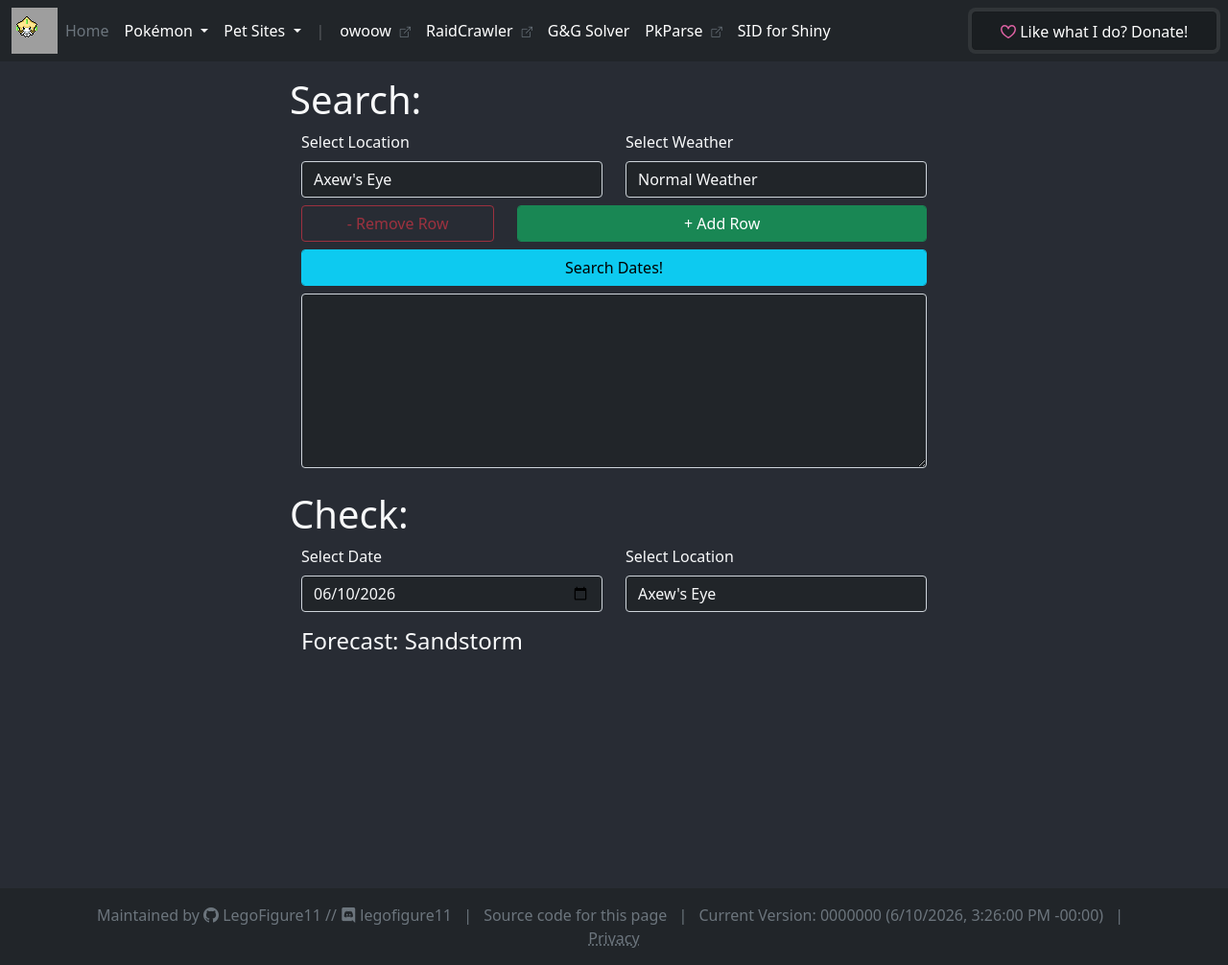
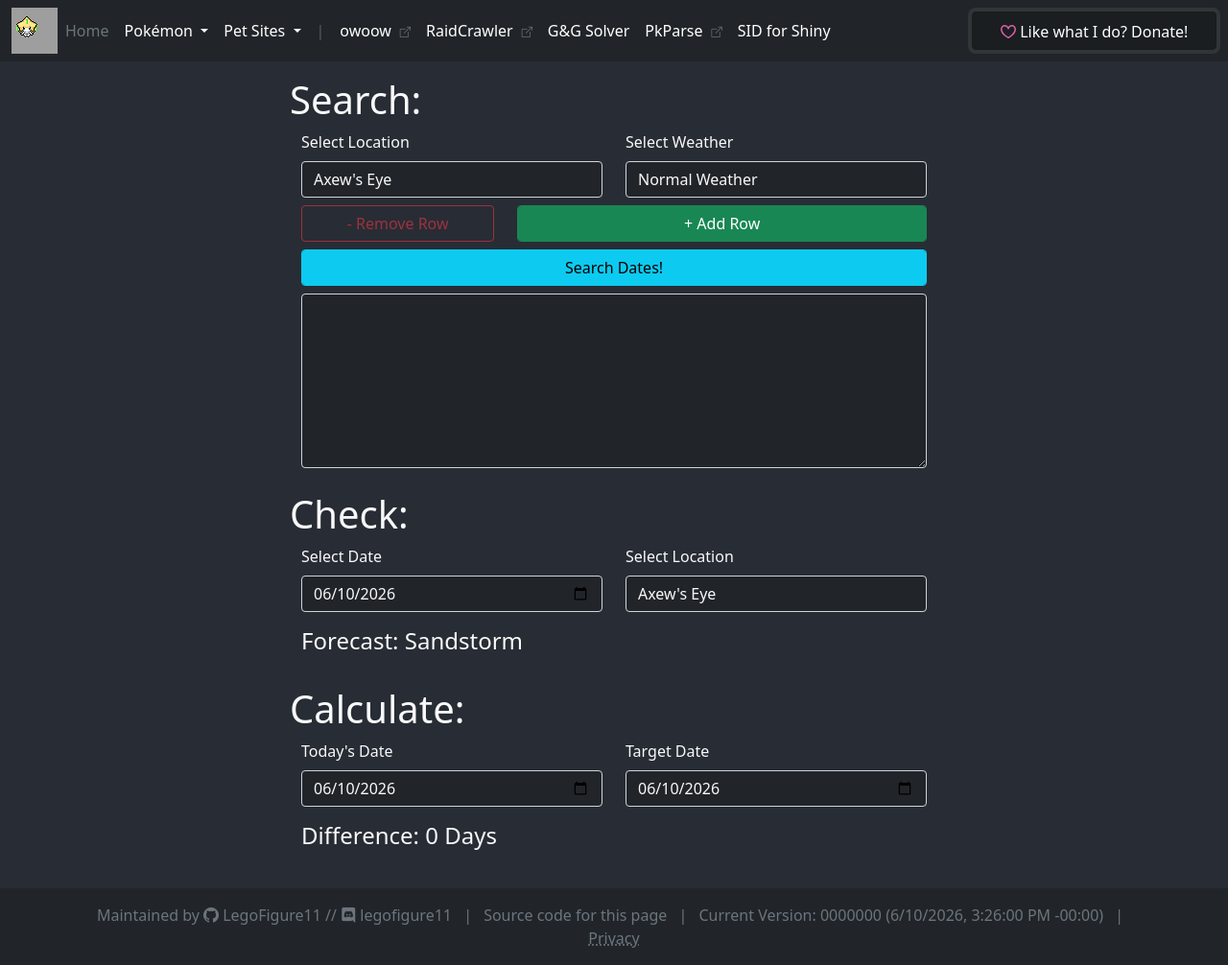
Before and after one commit to LegoFigure11/legofigure11.github.io, a Jekyll site: the page built from misc/swsh-weather/index.html, in a window 1280 px wide and 1006 px high. Shown: the whole window at 96% size. Built offline with Jekyll 4.4.1, drawn with Linux system fonts in a browser that asks for light colours; comment, search, counter and statistics services are not loaded; grey boxes are pictures that could not be loaded.

Commit message:
Add date difference calculator to swsh weather page

```diff
--- a/misc/swsh-weather/index.html
+++ b/misc/swsh-weather/index.html
@@ -85,6 +85,37 @@ permalink: /misc/swsh-weather/
     <div class="row">
         <div class="col">
             <h4>Forecast: <span id="forecast"></span></h4>
+        </div>
+    </div>
+  </div>
+</div>
+
+<div id="check" class="mt-4">
+  <h1>Calculate:</h1>
+  <div class="container-fluid">
+    <div class="mb-3">
+      <div class="row">
+        <div class="col">
+          <label for="today" class="form-label">Today's Date</label>
+          <input
+            type="date"
+            class="form-control bg-dark text-light diff-trigger"
+            id="today"
+          />
+        </div>
+        <div class="col">
+          <label for="target" class="form-label">Target Date</label>
+          <input
+            type="date"
+            class="form-control bg-dark text-light diff-trigger"
+            id="target"
+          />
+        </div>
+      </div>
+    </div>
+    <div class="row">
+        <div class="col">
+            <h4>Difference: <span id="passed"></span></h4>
         </div>
     </div>
   </div>
@@ -207,10 +238,18 @@ permalink: /misc/swsh-weather/
     const search = document.getElementById("locationInputSearch");
     addLocations(search);
 
+    const date = toDateInputValue(new Date());
     const datin = document.getElementById("dateInput");
-    datin.value = toDateInputValue(new Date());
+    datin.value = date;
+
+    const today = document.getElementById("today");
+    today.value = date;
+
+    const tgt = document.getElementById("target");
+    tgt.value = date;
 
     $(search).change();
+    $(today).change();
   });
 
   $(".search-trigger").change(() => {
@@ -225,4 +264,25 @@ permalink: /misc/swsh-weather/
     const forecast = document.getElementById("forecast");
     forecast.textContent = weather;
   });
+
+  $(".diff-trigger").change(() => {
+    const todayVal = document.getElementById("today").value;
+    const tgtVal = document.getElementById("target").value;
+
+    if (!todayVal || !tgtVal) return;
+
+    const today = new Date(todayVal);
+    const tgt = new Date(tgtVal);
+
+    const day = 24 * 60 * 60 * 1000;
+    const diff = tgt - today;
+    const days = Math.round(Math.abs(diff) / day);
+
+    let sign = "";
+    if (diff > 0) sign = "+";
+    else if (diff < 0) sign = "-";
+
+    const out = document.getElementById("passed");
+    out.textContent = sign + days + " Day" + (days == 1 ? "" : "s");
+  });
 </script>
```
